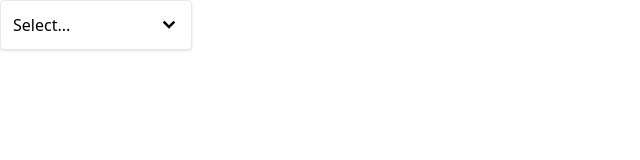
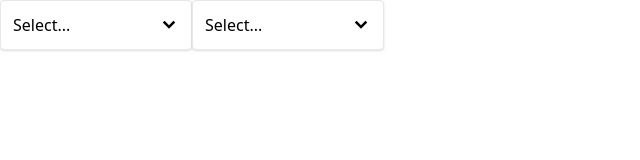
Before and after one commit to locaulker/components, a React (Create React App) app: page / in a window 1280 px wide. Shown: the top 160 px of the page, without its empty margins (0-640 px from the left). Built offline with nearby package versions, Linux system fonts and the light colour scheme.

Commit message:
end dropdown component

```diff
--- a/src/App.js
+++ b/src/App.js
@@ -12,11 +12,12 @@
   const options = [
     { label: "Red", value: "red" },
     { label: "Green", value: "green" },
-    { label: "Blue", value: "blue" }
+    { label: "Blue", value: "blue" },
   ]
 
   return (
     <div className="flex">
+      <Dropdown options={options} value={selection} onChange={handleSelect} />
       <Dropdown options={options} value={selection} onChange={handleSelect} />
     </div>
   )
--- a/src/components/Dropdown.js
+++ b/src/components/Dropdown.js
@@ -1,17 +1,29 @@
-import React, { useState, useEffect } from "react"
+import React, { useState, useEffect, useRef } from "react"
 import { GoChevronDown } from "react-icons/go"
 // import { GoChevronLeft } from "react-icons/go"
 import Panel from "./Panel"
 
 function Dropdown({ options, value, onChange }) {
   const [isOpen, setIsOpen] = useState(false)
+  const divEl = useRef()
 
   useEffect(() => {
     const handler = event => {
-      console.log(event.target)
+      if (!divEl.current) {
+        return
+      }
+
+      if (!divEl.current.contains(event.target)) {
+        setIsOpen(false)
+      }
     }
 
     document.addEventListener("click", handler, true)
+
+    // This is the cleanUp function
+    return () => {
+      document.removeEventListener("click", handler)
+    }
   }, [])
 
   const handleClick = () => {
@@ -49,7 +61,7 @@
    * {value?.label || "Select..."}
    */
   return (
-    <div className="w-48 relative">
+    <div ref={divEl} className="w-48 relative">
       <Panel
         className="flex justify-between items-center cursor-pointer"
         onClick={handleClick}
```
